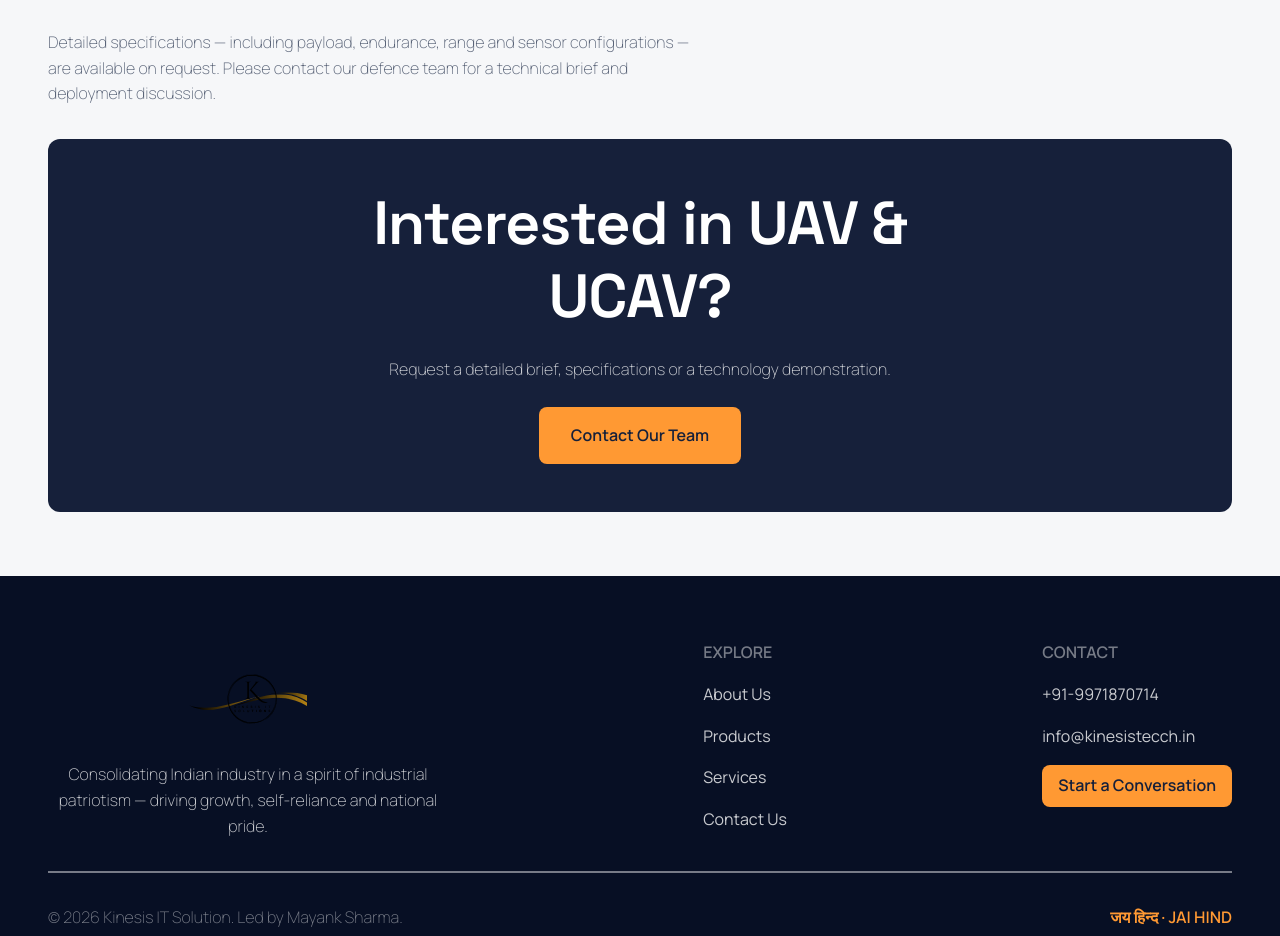
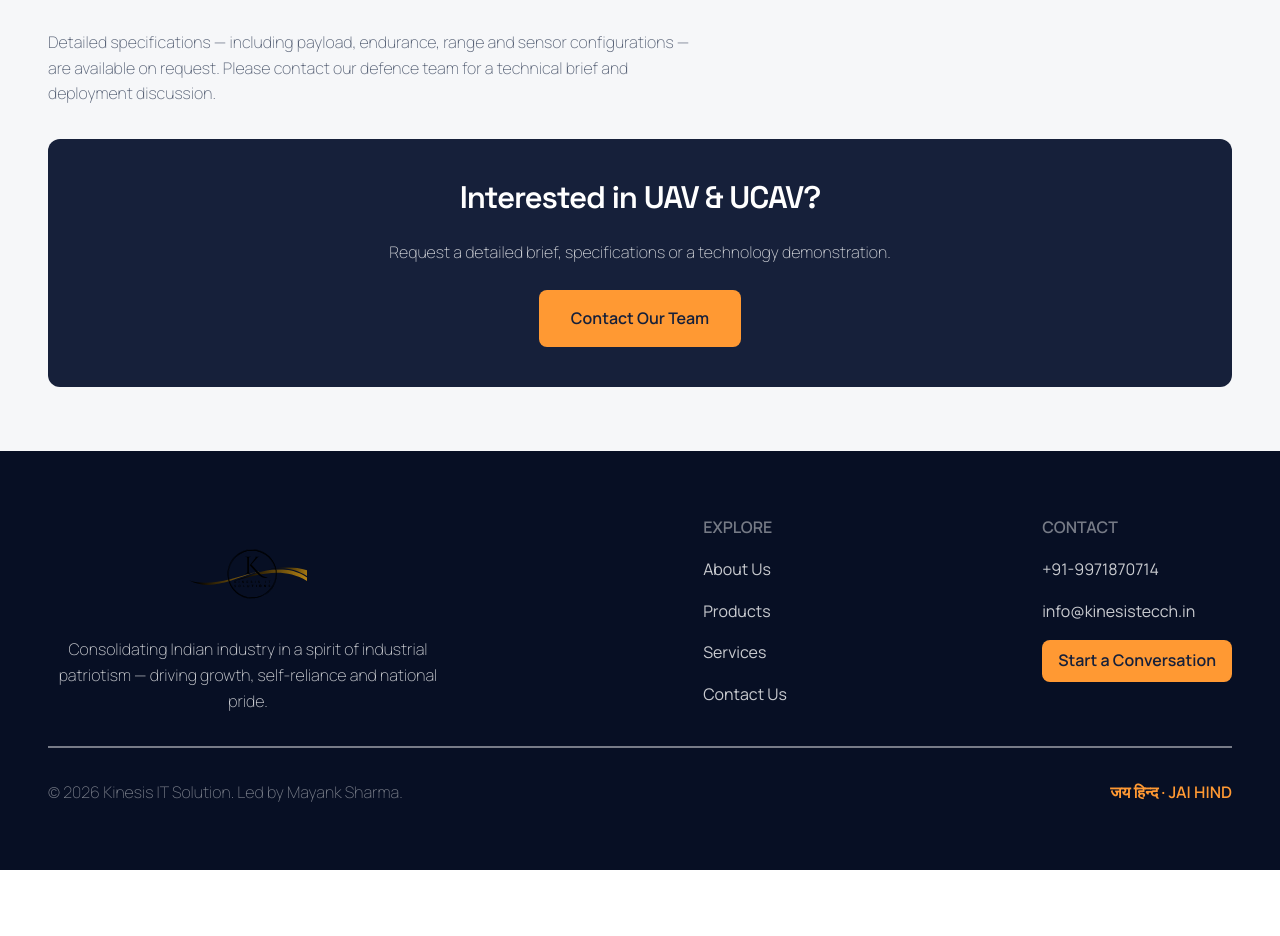
Before and after one commit to divyanshchahar/kinesis, a Next.js app: page /products/uav in a window 1280 px wide. Shown: the part 1080-2016 px from the top of the page. After the commit the page ends 1950 px from the top, so only its background shows below. Built offline with nearby package versions, Linux system fonts and the light colour scheme.

Commit message:
uppdated styling

```diff
--- a/src/ui/layouts/CTA2Layout.module.css
+++ b/src/ui/layouts/CTA2Layout.module.css
@@ -6,7 +6,7 @@
     text-align: center;
     border-radius: var(--radius-3);
     width: 100%;
-    padding: var(--padding-section-m) var(--padding-global);
+    padding: var(--dimension-5) var(--padding-global);
 }
 
 
--- a/src/ui/layouts/CTA2Layout.tsx
+++ b/src/ui/layouts/CTA2Layout.tsx
@@ -18,9 +18,9 @@ export default function CTA2Layout({colorScheme, addedStyle, bodyText, headingTe
     const router = useRouter();
 
     return (
-        <div className={`paddedContainer maxWidthContainer ${colorScheme} ${styles.container} ${addedStyle}`}>
+        <div className={`maxWidthContainer ${colorScheme} ${styles.container} ${addedStyle}`}>
             <div className={`${styles.max60chContainer}`}>
-                <p className={`h1 ${styles.heading}`}>{headingText}</p>
+                <p className={`h4 ${styles.heading}`}>{headingText}</p>
 
                 <p className={`lightNormal`}>{bodyText}</p>
 
```
